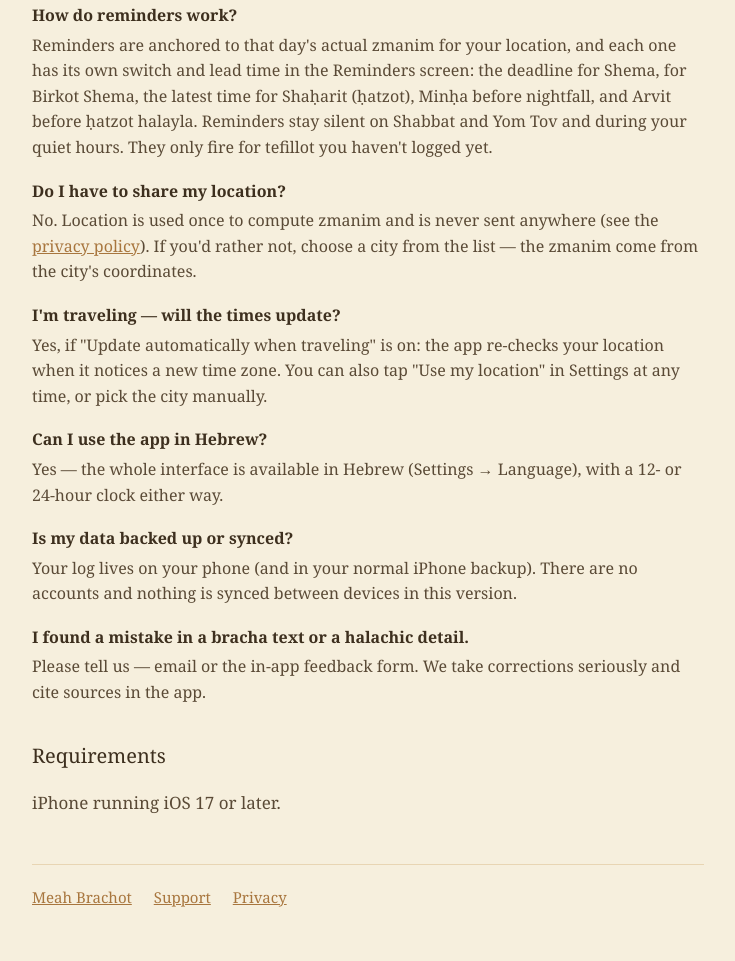
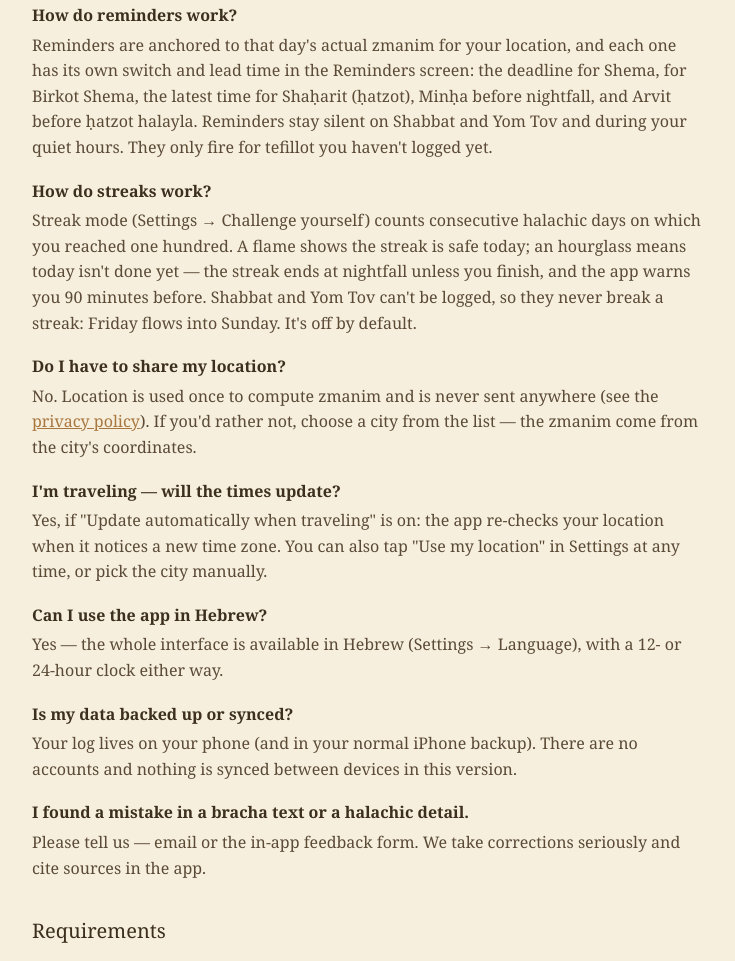
Before and after one commit to shironlaleh/meahbrachot, a plain HTML site: page support.html in a window 1280 px wide. Shown: the part 1035-1996 px from the top of the page, without its empty margins (272-1007 px from the left). Drawn offline with Linux system fonts and the light colour scheme.

Commit message:
Mention streaks

```diff
--- a/support.html
+++ b/support.html
@@ -37,6 +37,9 @@
   <dt>How do reminders work?</dt>
   <dd>Reminders are anchored to that day's actual zmanim for your location, and each one has its own switch and lead time in the Reminders screen: the deadline for Shema, for Birkot Shema, the latest time for Shaḥarit (ḥatzot), Minḥa before nightfall, and Arvit before ḥatzot halayla. Reminders stay silent on Shabbat and Yom Tov and during your quiet hours. They only fire for tefillot you haven't logged yet.</dd>
 
+  <dt>How do streaks work?</dt>
+  <dd>Streak mode (Settings → Challenge yourself) counts consecutive halachic days on which you reached one hundred. A flame shows the streak is safe today; an hourglass means today isn't done yet — the streak ends at nightfall unless you finish, and the app warns you 90 minutes before. Shabbat and Yom Tov can't be logged, so they never break a streak: Friday flows into Sunday. It's off by default.</dd>
+
   <dt>Do I have to share my location?</dt>
   <dd>No. Location is used once to compute zmanim and is never sent anywhere (see the <a href="privacy.html">privacy policy</a>). If you'd rather not, choose a city from the list — the zmanim come from the city's coordinates.</dd>
 
```
Also changed, not shown: index.html (+1 -0 lines).
